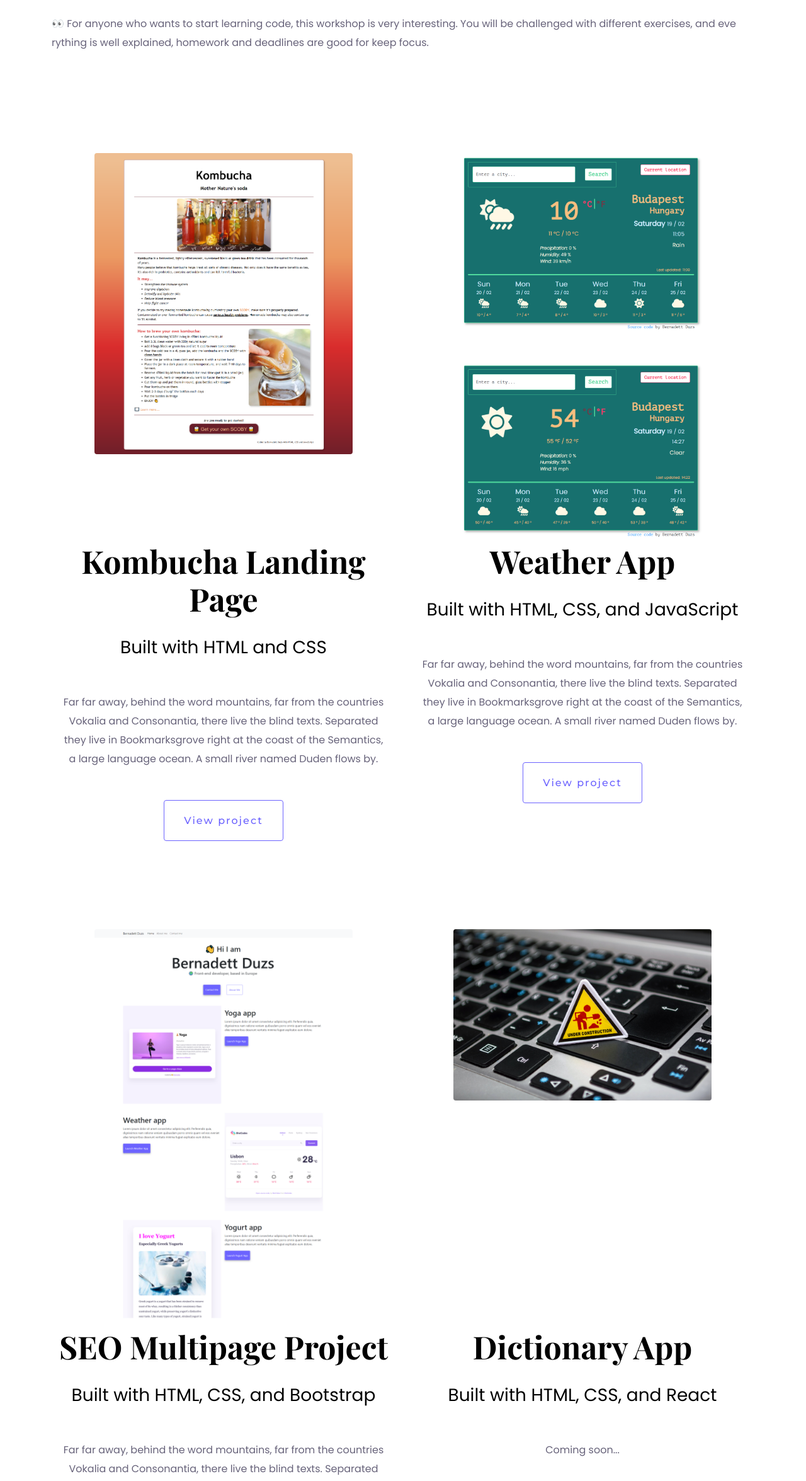
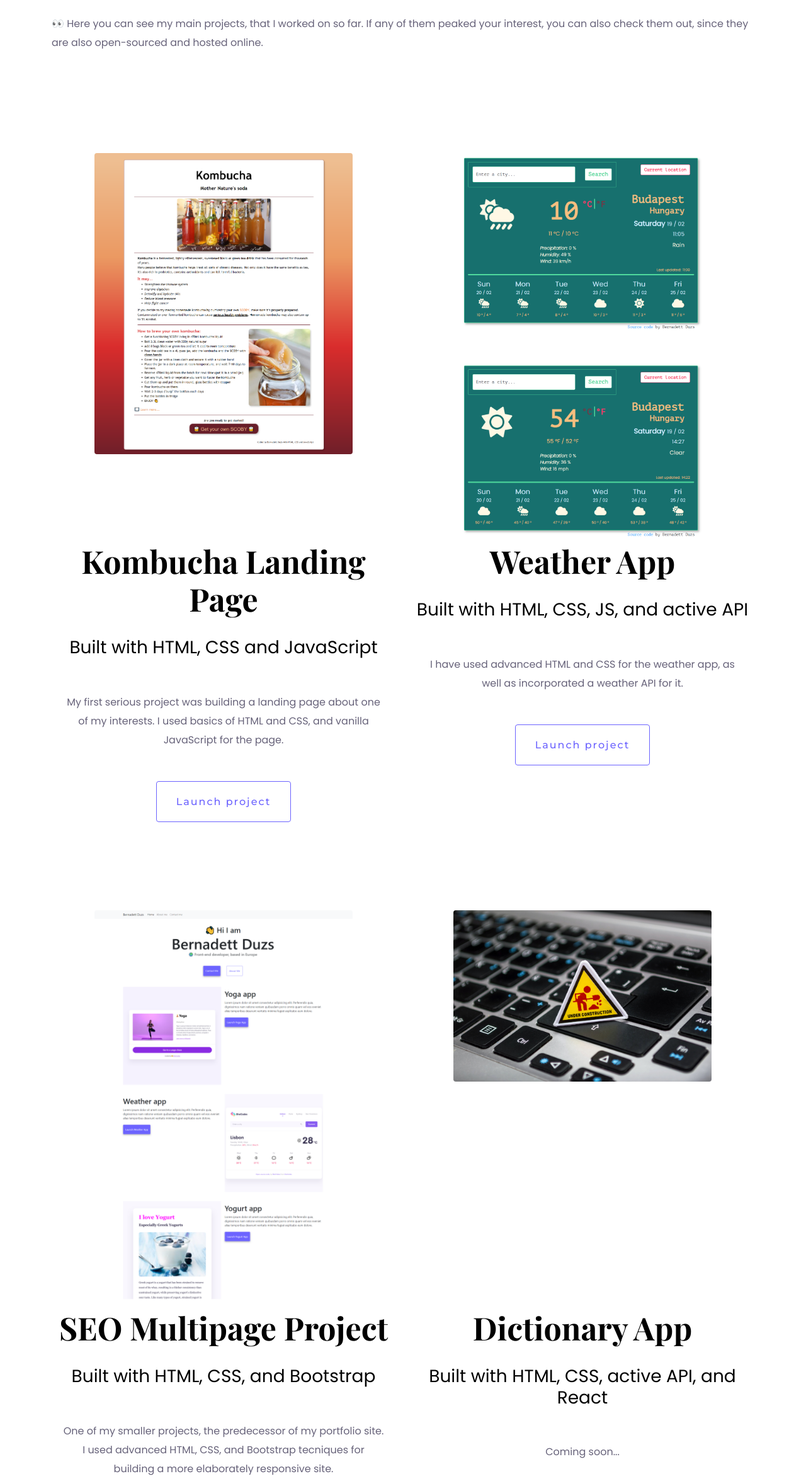
Before and after one commit to dbernadette/portfolio-project, a plain HTML site: page my-work.html in a window 1280 px wide. Shown: the part 418-2769 px from the top of the page at 63% size. Drawn offline with nearby package versions, Linux system fonts and the light colour scheme.

Commit message:
Improved content

```diff
--- a/my-work.html
+++ b/my-work.html
@@ -80,10 +80,9 @@
       <div class="text-center text-lg-start pb-0 pb-md-5 description">
         <h1>Take a look at what I've been working on!</h1>
         <p class="mb-0 mb-lg-5">
-          👀 For anyone who wants to start learning code, this workshop is very
-          interesting. You will be challenged with different exercises, and eve
-          rything is well explained, homework and deadlines are good for keep
-          focus.
+          👀 Here you can see my main projects, that I worked on so far. If any
+          of them peaked your interest, you can also check them out, since they
+          are also open-sourced and hosted online.
         </p>
       </div>
       <div class="row text-center featured-projects">
@@ -105,19 +104,18 @@
         >
           <div class="mt-0 project-description">
             <h2 class="intro">Kombucha Landing Page</h2>
-            <h3>Built with HTML and CSS</h3>
+            <h3>Built with HTML, CSS and JavaScript</h3>
             <p class="px-3">
-              Far far away, behind the word mountains, far from the countries
-              Vokalia and Consonantia, there live the blind texts. Separated
-              they live in Bookmarksgrove right at the coast of the Semantics, a
-              large language ocean. A small river named Duden flows by.
+              My first serious project was building a landing page about one of
+              my interests. I used basics of HTML and CSS, and vanilla
+              JavaScript for the page.
             </p>
             <a
               href="#"
               title="View Kombucha project"
               target="_blank"
               class="btn minor-button"
-              >View project</a
+              >Launch project</a
             >
           </div>
         </div>
@@ -139,19 +137,17 @@
         >
           <div class="mt-0 project-description">
             <h2 class="intro">Weather App</h2>
-            <h3>Built with HTML, CSS, and JavaScript</h3>
+            <h3>Built with HTML, CSS, JS, and active API</h3>
             <p class="px-3">
-              Far far away, behind the word mountains, far from the countries
-              Vokalia and Consonantia, there live the blind texts. Separated
-              they live in Bookmarksgrove right at the coast of the Semantics, a
-              large language ocean. A small river named Duden flows by.
+              I have used advanced HTML and CSS for the weather app, as well as
+              incorporated a weather API for it.
             </p>
             <a
               href="https://weather-app-bd.netlify.app/"
               title="View Weather project"
               target="_blank"
               class="btn minor-button"
-              >View project</a
+              >Launch project</a
             >
           </div>
         </div>
@@ -177,17 +173,16 @@
             <h2 class="intro">SEO Multipage Project</h2>
             <h3>Built with HTML, CSS, and Bootstrap</h3>
             <p class="px-3">
-              Far far away, behind the word mountains, far from the countries
-              Vokalia and Consonantia, there live the blind texts. Separated
-              they live in Bookmarksgrove right at the coast of the Semantics, a
-              large language ocean. A small river named Duden flows by.
+              One of my smaller projects, the predecessor of my portfolio site.
+              I used advanced HTML, CSS, and Bootstrap tecniques for building a
+              more elaborately responsive site.
             </p>
             <a
               href="https://romantic-torvalds-7875d0.netlify.app/"
               title="View SEO project"
               target="_blank"
               class="btn minor-button"
-              >View project</a
+              >Launch project</a
             >
           </div>
         </div>
@@ -209,14 +204,14 @@
         >
           <div class="mt-0 project-description">
             <h2 class="intro">Dictionary App</h2>
-            <h3>Built with HTML, CSS, and React</h3>
+            <h3>Built with HTML, CSS, active API, and React</h3>
             <p class="px-3">Coming soon...</p>
             <a
               href="#"
               title="View Dictionary project"
               target="_blank"
               class="btn minor-button"
-              >View project</a
+              >Launch project</a
             >
           </div>
         </div>
@@ -227,7 +222,7 @@
       <div class="row">
         <div class="col-xl-9">
           <h2>Inquiry</h2>
-          <p>👩‍💻 Let's work together!</p>
+          <p>👩‍💻 Don't hesitate to write, if you want to work together!</p>
         </div>
         <div class="col-xl-3 d-flex align-items-xl-center justify-content-end">
           <a
```
Also changed, not shown: about.html (+7 -5 lines), contact.html (+1 -1 lines), index.html (+22 -15 lines).
